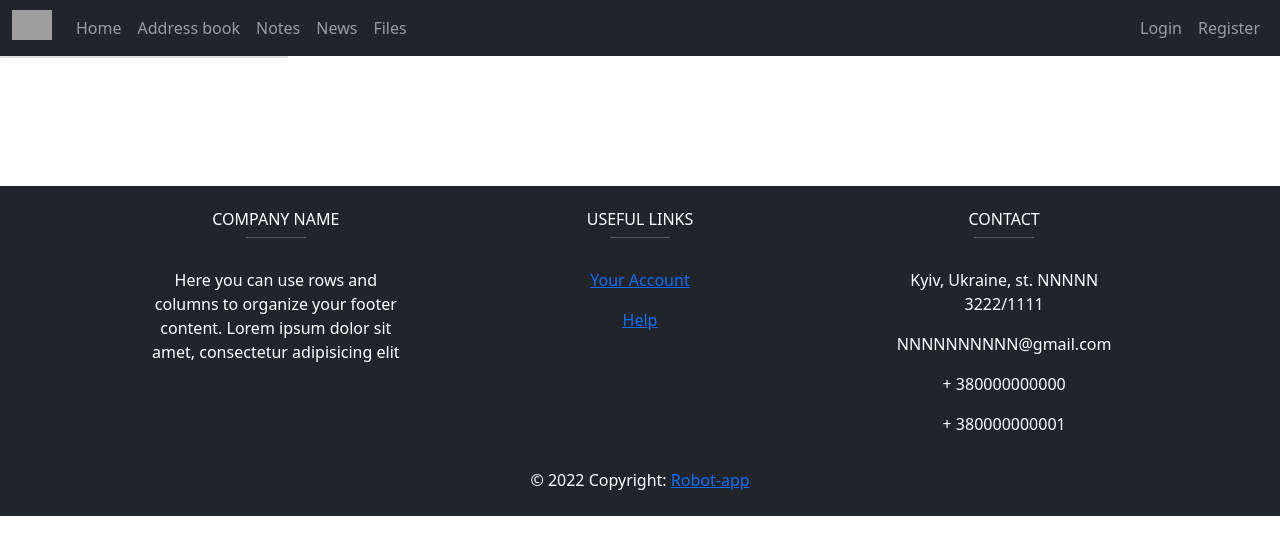
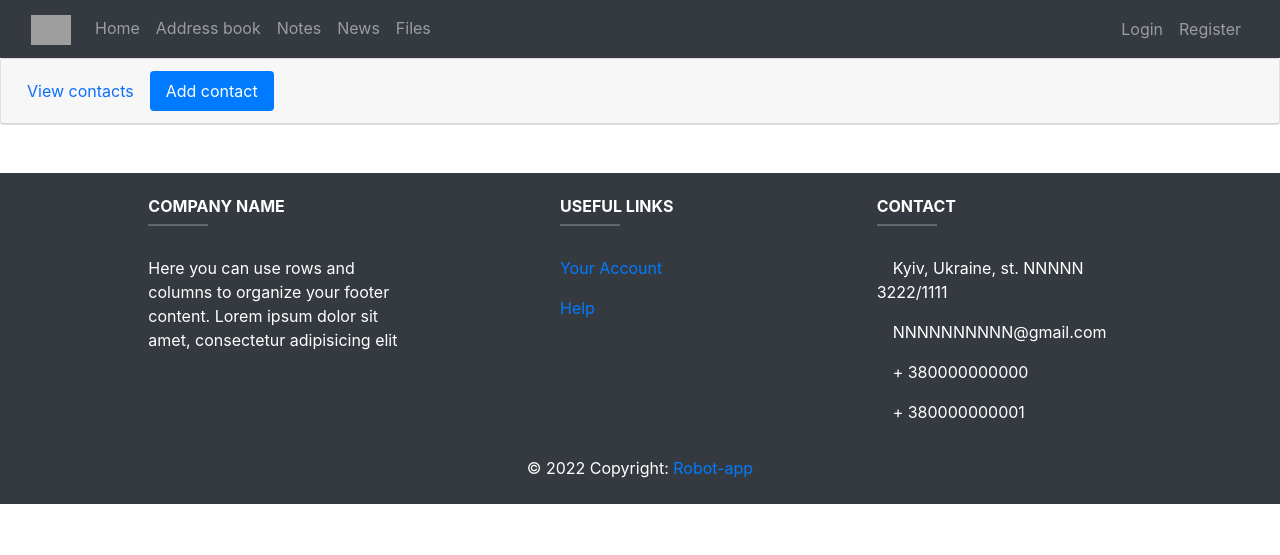
Before and after one commit to rostykpython/web_project, a Django app: template templates/addressbook_listview.html in a window 1280 px wide. Shown: the top 555 px of the page. Run offline with Django 3.2, Linux system fonts and the light colour scheme; the template is opened without the code that fills it, so the values that code supplies are empty; some libraries are stand-ins or nearby versions; grey boxes are pictures that could not be loaded.

Commit message:
Added Addressbook view of contacts and adding form

```diff
--- a/Test_asbot/settings.py
+++ b/Test_asbot/settings.py
@@ -29,6 +29,7 @@ DEBUG = True
 ALLOWED_HOSTS = []
 
 
+CRISPY_TEMPLATE_PACK = 'bootstrap4'
 # Application definition
 
 INSTALLED_APPS = [
@@ -38,7 +39,8 @@ INSTALLED_APPS = [
     'django.contrib.sessions',
     'django.contrib.messages',
     'django.contrib.staticfiles',
-    'assistant_bot.apps.AssistantBotConfig'
+    'assistant_bot.apps.AssistantBotConfig',
+    'crispy_forms'
 ]
 
 MIDDLEWARE = [
@@ -56,7 +58,7 @@ ROOT_URLCONF = 'Test_asbot.urls'
 TEMPLATES = [
     {
         'BACKEND': 'django.template.backends.django.DjangoTemplates',
-        'DIRS': [BASE_DIR / 'templates']
+        'DIRS': [BASE_DIR / 'static/../templates']
         ,
         'APP_DIRS': True,
         'OPTIONS': {
--- a/templates/addressbook_listview.html
+++ b/templates/addressbook_listview.html
@@ -1,14 +1,32 @@
 {% extends 'homepage.html' %}
 {% block content %}
 
-    <div class="card" style="width: 18rem; margin-bottom: 10%">
-    {% for contact in contacts %}
-        <div class="card-body">
-            <h5 class="card-title">{{ contact.name }} {{ contact.surname }}</h5>
-            <p class="card-text">{{ contact.phone }}</p>
-            <a href="#" class="card-link">Card link</a>
-            <a href="#" class="card-link">Another link</a>
+    <div class="card text-center">
+        <div class="card-header">
+            <ul class="nav nav-pills card-header-pills">
+                <li class="nav-item">
+                    <a class="nav-link" href="{% url 'contacts' %}">View contacts</a>
+                </li>
+                <li class="nav-item">
+                    <a class="nav-link active" href="{% url 'addressbook' %}">Add contact</a>
+                </li>
+            </ul>
         </div>
-    {% endfor %}
+    </div>
+    <div class="container mb-4 mt-4 align-items-center" style="width: 50%;">
+        <ul class="list-group list-group-horizontal">
+            {% for contact in contacts %}
+            <li class="list-group-item border-0">
+                <div class="card">
+                    <div class="card-body">
+                        <h4 class="card-title">{{ contact.name }} {{ contact.surname }}</h4>
+                        <p class="card-text">{{ contact.phone }}</p>
+                        <a href="#" class="card-link">Edit</a>
+                        <a href="#" class="card-link">Delete</a>
+                    </div>
+                </div>
+            </li>
+            {% endfor %}
+        </ul>
     </div>
 {% endblock %}
--- a/templates/homepage.html
+++ b/templates/homepage.html
@@ -8,6 +8,8 @@
     <meta name="viewport" content="width=device-width, initial-scale=1">
     <link href="https://cdn.jsdelivr.net/npm/bootstrap@5.1.3/dist/css/bootstrap.min.css" rel="stylesheet">
     <script src="https://cdn.jsdelivr.net/npm/bootstrap@5.1.3/dist/js/bootstrap.bundle.min.js"></script>
+    <link rel="stylesheet" href="https://stackpath.bootstrapcdn.com/bootstrap/4.1.3/css/bootstrap.min.css" integrity="sha384-MCw98/SFnGE8fJT3GXwEOngsV7Zt27NXFoaoApmYm81iuXoPkFOJwJ8ERdknLPMO" crossorigin="anonymous">
+    <script src="https://stackpath.bootstrapcdn.com/bootstrap/4.1.3/js/bootstrap.min.js" integrity="sha384-ChfqqxuZUCnJSK3+MXmPNIyE6ZbWh2IMqE241rYiqJxyMiZ6OW/JmZQ5stwEULTy" crossorigin="anonymous"></script>
 </head>
 <body>
 
@@ -50,7 +52,7 @@
 
 </main>
 
-<div class="my-0 p-2 bg-dark text-white text-center">
+<div class="my-0 p-2 bg-dark text-white text-center" style="margin-top: 10% ">
 
       <div class="container text-center text-md-left mt-">
 
```
Also changed, not shown: templates/addressbook_add.html (+33 -5 lines), assistant_bot/views.py (line endings or trailing spaces), db.sqlite3, static/css/style.css (line endings or trailing spaces), 2 other files.
